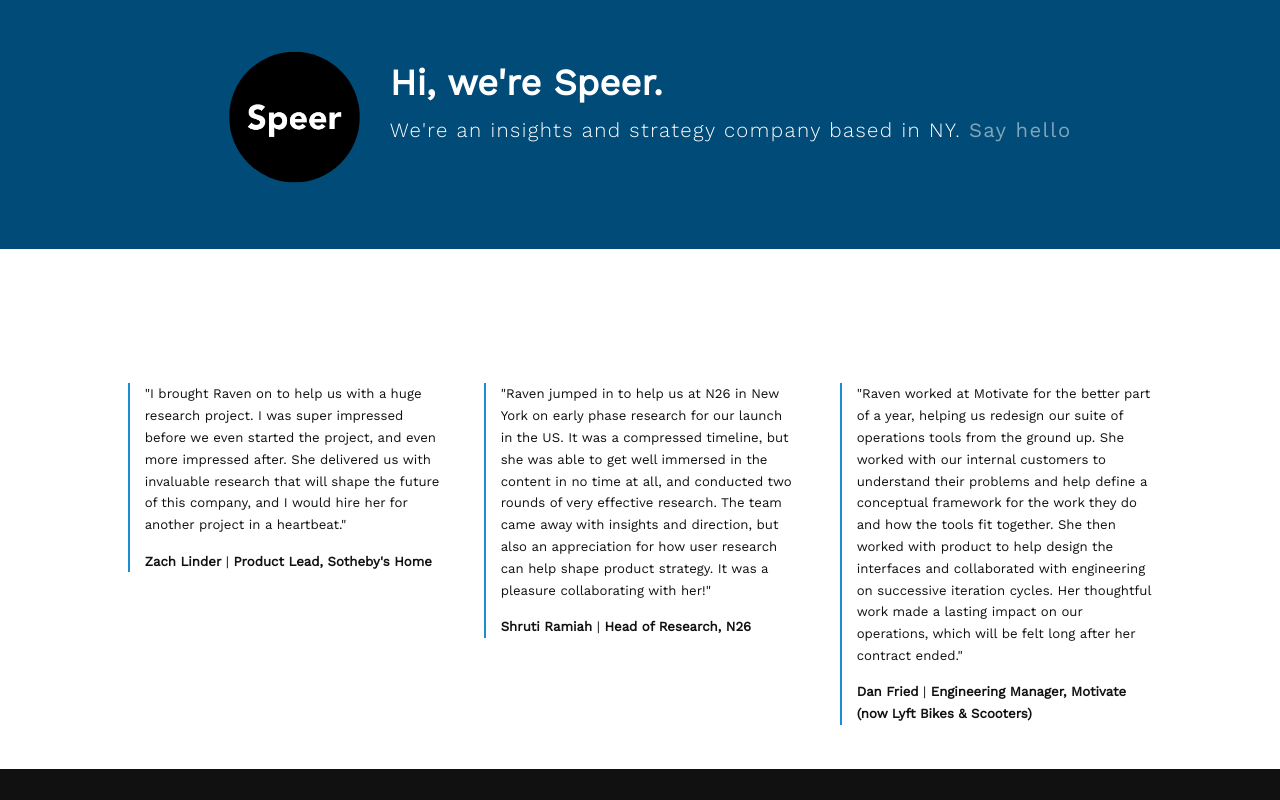
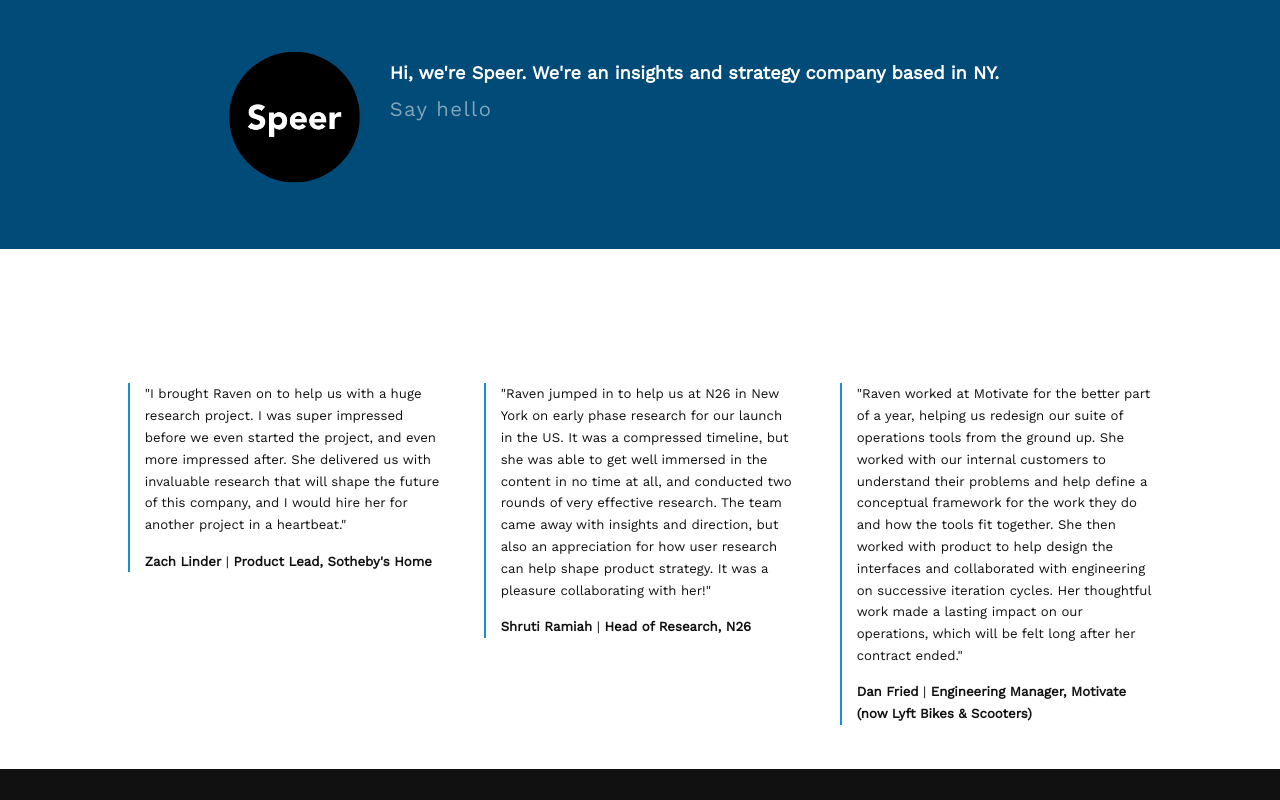
Before and after one commit to ravejk/speerstrategy.github.io, a plain HTML site: page index.html in a window 1280 px wide. Shown: the top 800 px of the page. Drawn offline with nearby package versions, Linux system fonts and the light colour scheme.

Commit message:
Update index.html

```diff
--- a/index.html
+++ b/index.html
@@ -21,8 +21,8 @@
 				<div class="inner">
 					<div class="img-container"><img class="profile-photo" src="images/speer-strategy.png"/></div>
 					<div class="intro">
-						<h2>Hi, we're Speer.</h2>
-						<p>We're an insights and strategy company based in NY. <a href="https://forms.gle/qD44wQoDEM6ZkDKv9" target="_blank">Say hello</a></p>
+						<h3>Hi, we're Speer. We're an insights and strategy company based in NY.</h3>
+						<p><a href="https://forms.gle/qD44wQoDEM6ZkDKv9" target="_blank">Say hello</a></p>
 
 					</div>
 			</section>
```
